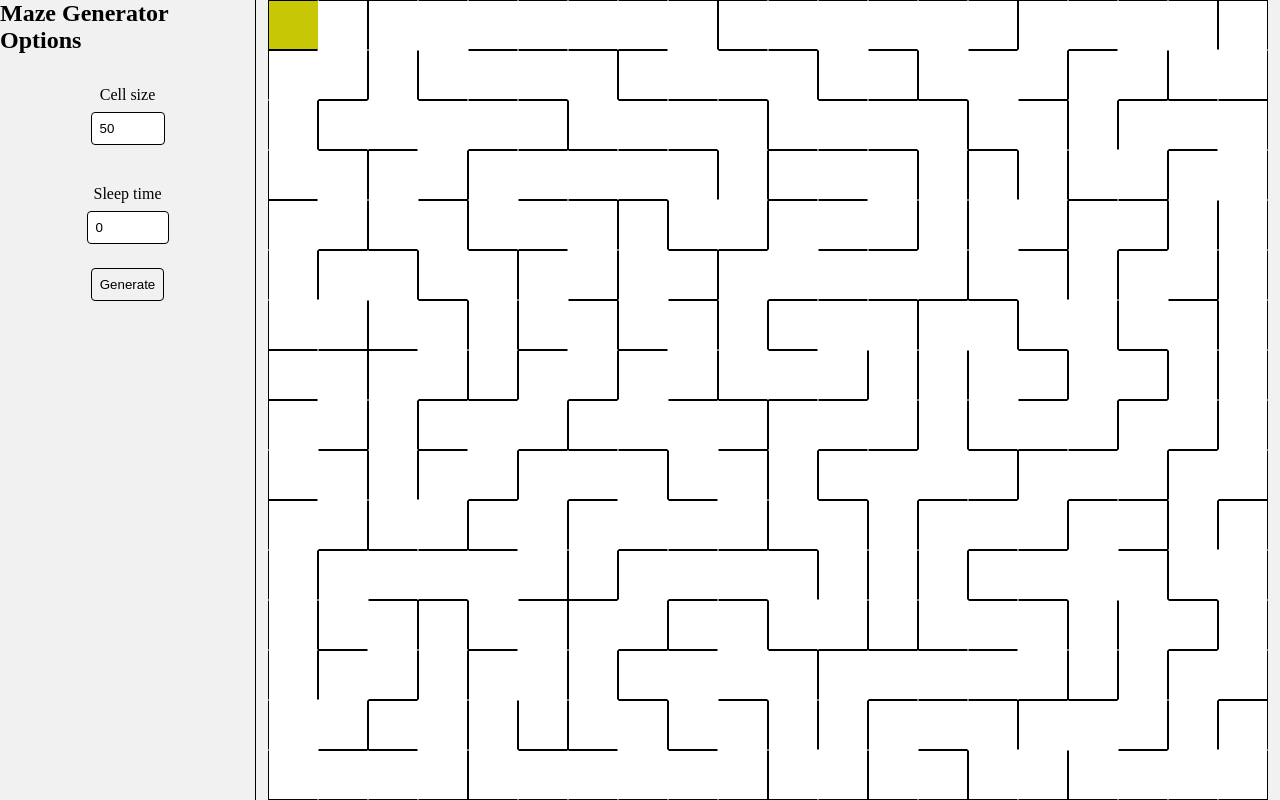
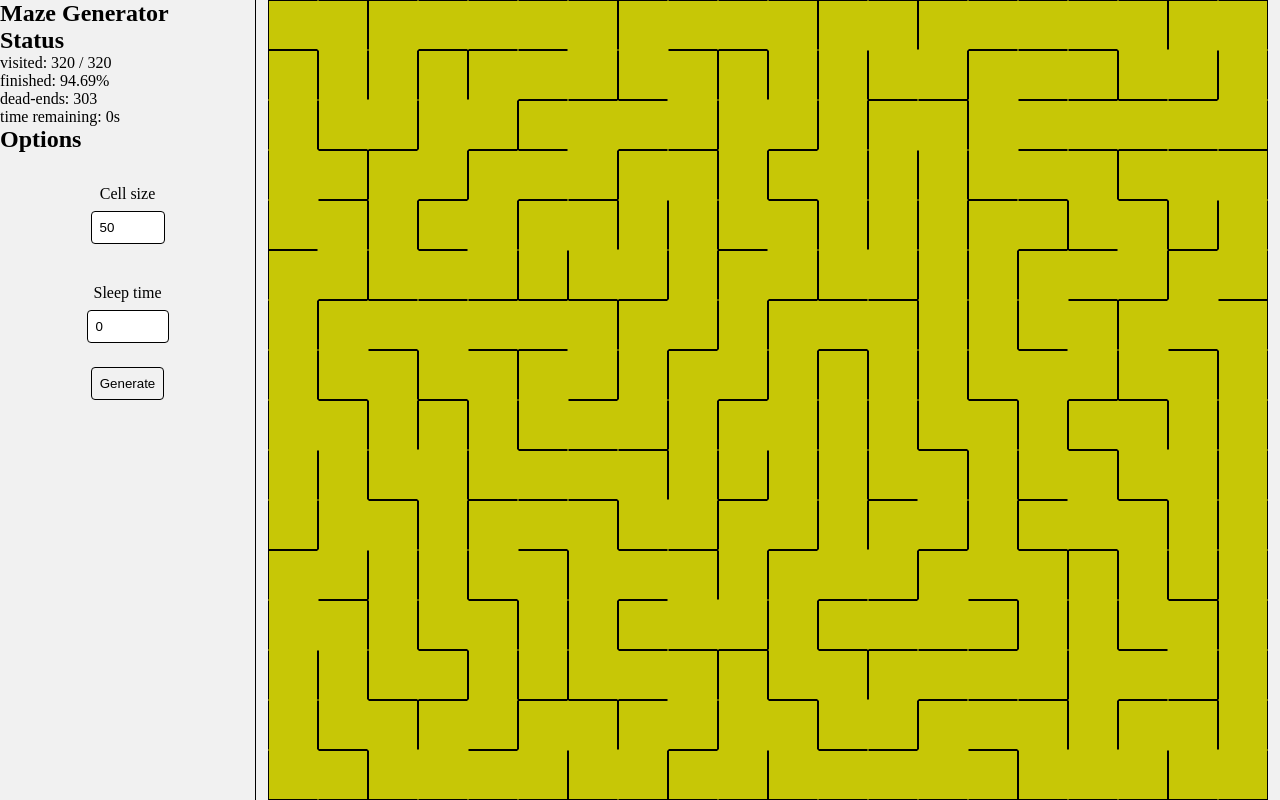
Before and after one commit to Ozraam/MazeGenerator, a plain HTML site: page src/index.html in a window 1280 px wide. Both pictures are taken after a click on the button "Generate". Drawn offline with Linux system fonts and the light colour scheme.

Commit message:
add a simple logger

```diff
--- a/src/index.html
+++ b/src/index.html
@@ -13,6 +13,19 @@
         <h1>
             Maze Generator
         </h1>
+
+        <div>
+            <h2>
+                Status
+            </h2>
+
+            <div id="status">
+
+            </div>
+        </div>
+
+
+        <div>
             <h2>
                 Options
             </h2>
@@ -31,6 +44,7 @@
                     Generate
                 </button>
             </form>
+        </div>
     </section>
     <section class="board_section">
         <div class="maze">
--- a/src/js/generatorAlgo/depthFirstAlgo.js
+++ b/src/js/generatorAlgo/depthFirstAlgo.js
@@ -4,12 +4,18 @@ import { MazeManager } from "../mazeManager.js";
  * Generates a maze using the depth first algorithm
  * @param {MazeManager} mazeManager
  */
-export async function depthFirstGenerator(mazeManager, startRow = 0, startCol = 0, sleepTime = 5) {
+export async function depthFirstGenerator(mazeManager, startRow = 0, startCol = 0, sleepTime = 5, logger = console.log) {
     const stack = [];
     const startCell = mazeManager.getCell(startRow, startCol);
     startCell.visited = true;
     stack.push(startCell);
+
+    let visitedCount = 1;
+    let deadEndCount = 0;
+    let totalCells = mazeManager.rows * mazeManager.cols;
+
     while (stack.length > 0) {
+        const startTime = Date.now();
         const currentCell = stack.pop();
         currentCell.getCellDiv().classList.add('current');
         const unvisitedNeighbors = mazeManager.getUnvisitedNeighbors(currentCell);
@@ -19,10 +25,18 @@ export async function depthFirstGenerator(mazeManager, startRow = 0, startCol =
             mazeManager.removeWalls(currentCell, randomNeighbor);
             randomNeighbor.visited = true;
             stack.push(randomNeighbor);
+            visitedCount++;
+            if (sleepTime > 0) await new Promise(resolve => setTimeout(resolve, sleepTime));
+            const endTime = Date.now();
+            const elapsedTime = endTime - startTime;
+            const remainingTime = elapsedTime * (totalCells - visitedCount);
+
+            logger(`visited: ${visitedCount} / ${totalCells}`, `finished: ${(deadEndCount / totalCells * 100).toFixed(2)}%`, `dead-ends: ${deadEndCount}`, `time remaining: ${Math.floor(remainingTime / 1000)}s`);
         } else {
             currentCell.getCellDiv().classList.add('dead-end');
+            deadEndCount++;
         }
-        if (sleepTime > 0) await new Promise(resolve => setTimeout(resolve, sleepTime));
+
         currentCell.getCellDiv().classList.remove('current');
     }
 }
--- a/src/js/index.js
+++ b/src/js/index.js
@@ -1,9 +1,10 @@
 import { MazeManager } from './mazeManager.js';
 import { depthFirstGenerator } from './generatorAlgo/depthFirstAlgo.js';
+import { logToStatus } from './logger.js';
 
 const mazeDiv = document.querySelector('.maze');
 
-let sleepTime = 0;
+let sleepTime = document.querySelector('#sleepTime').value;
 
 let isGenerating = false;
 
@@ -19,7 +20,7 @@ let mazeManager = new MazeManager(row, col);
 
 mazeManager.draw(mazeDiv);
 
-depthFirstGenerator(mazeManager, 0, 0, sleepTime);
+depthFirstGenerator(mazeManager, 0, 0, sleepTime, logToStatus);
 
 document.querySelector('#cell_size').addEventListener('change', (e) => {
     if (isGenerating) {
@@ -43,13 +44,11 @@ document.querySelector('#cell_size').addEventListener('change', (e) => {
 });
 
 document.querySelector('#generate').addEventListener('click', async () => {
+    if (isGenerating) return;
     console.log('generate');
+    mazeManager.reset();
     mazeManager.draw(mazeDiv);
     isGenerating = true;
-    await depthFirstGenerator(mazeManager, 0, 0, sleepTime);
+    await depthFirstGenerator(mazeManager, 0, 0, document.querySelector('#sleepTime').value, logToStatus);
     isGenerating = false;
 });
-
-document.querySelector('#sleepTime').addEventListener('input', (e) => {
-    sleepTime = e.target.value;
-});
--- /dev/null
+++ b/src/js/logger.js
@@ -0,0 +1,3 @@
+export function logToStatus(...messages) {
+    document.getElementById('status').innerHTML = messages.map(message => `<p>${message}</p>`).join('');
+}
--- a/src/scss/_maze.scss
+++ b/src/scss/_maze.scss
@@ -13,6 +13,7 @@
         background-color: white;
         border: 1px solid transparent;
         transition: background-color 0.2s ease-in-out;
+        position: relative;
 
         &.top {
             border-top-color: black;
@@ -35,7 +36,8 @@
         }
 
         &.current {
-            background-color: #c70606;
+            transition-duration: 0.1s;
+            background-color: #db0000;
         }
 
         &.dead-end {
```
Also changed, not shown: src/css/index.css, 1 other file. Lines whose indentation alone changed are shown as unchanged.
